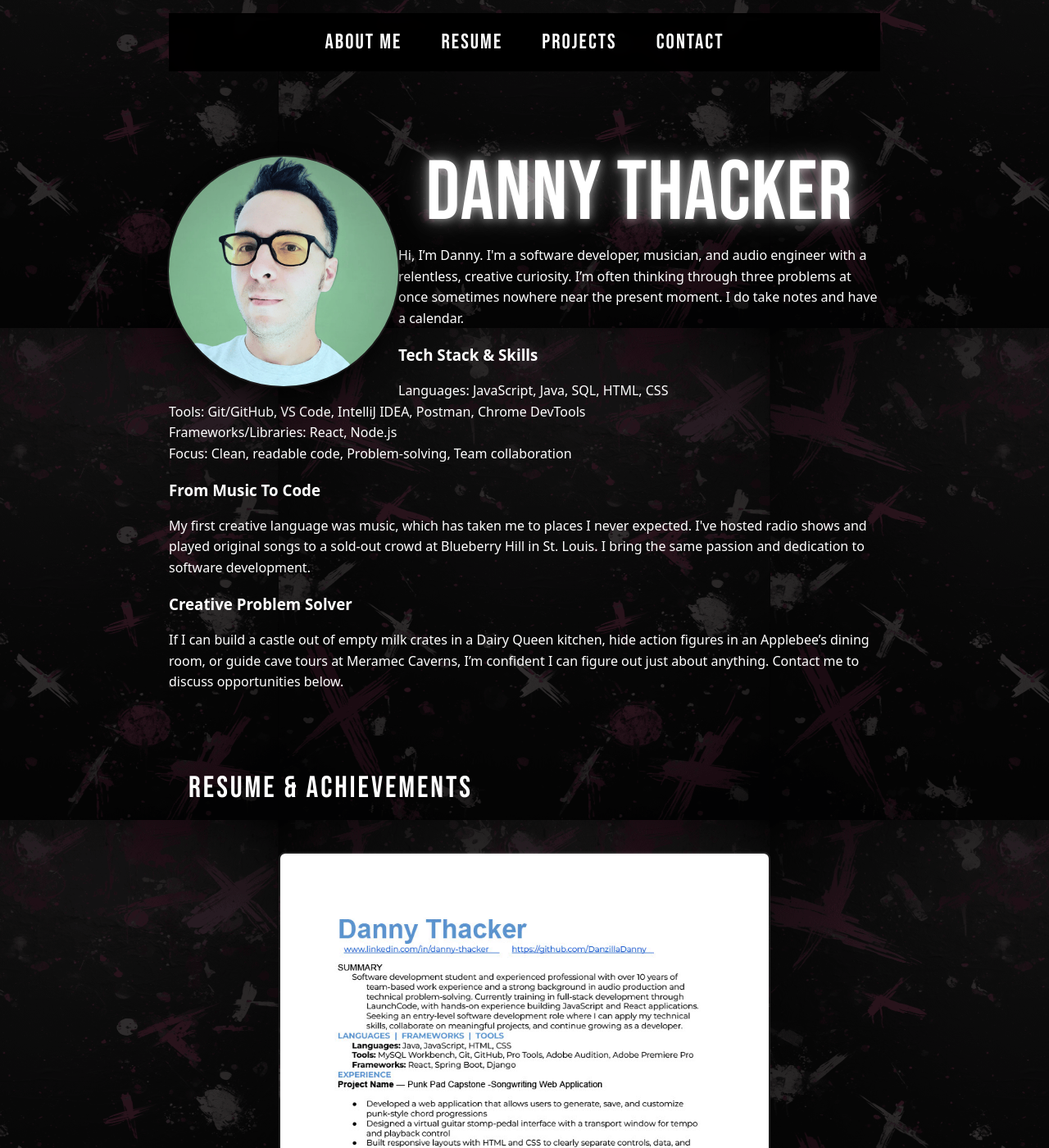
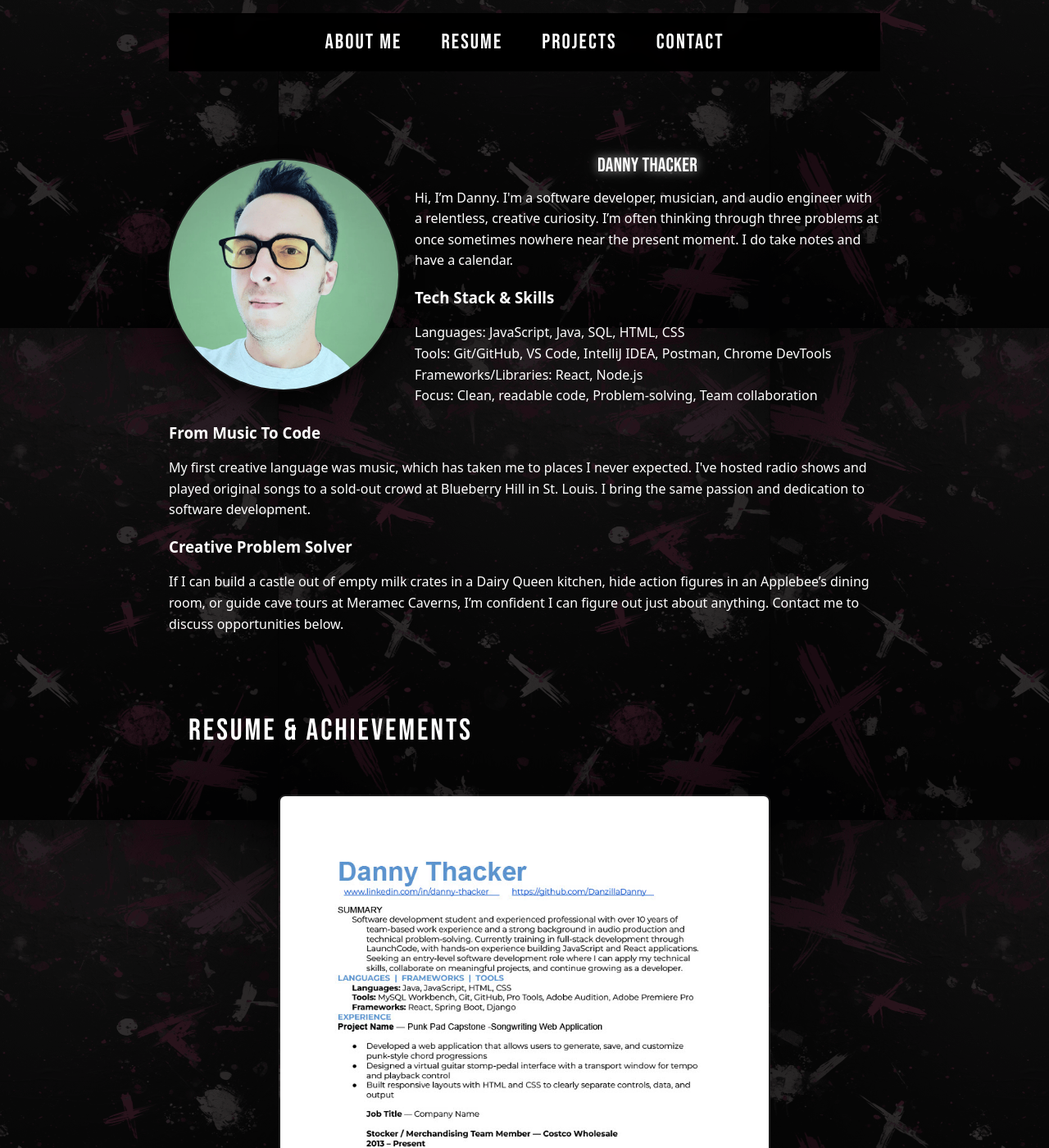
Before and after one commit to DanzillaDanny/DanzillaDanny.github.io, a Jekyll site: the page built from index.md, in a window 1280 px wide and 1400 px high. Shown: the whole window at 82% size. Built offline with Jekyll 4.4.1, drawn with Linux system fonts in a browser that asks for light colours.

Commit message:
alignment up top

```diff
--- a/assets/index.css
+++ b/assets/index.css
@@ -139,16 +139,6 @@ body::before {
     display: block;
 }
 
-.hero-name {
-  text-align: center;
-  margin: 0 0 1.25rem;
-  font-family: var(--display-font);
-  font-weight: 400;
-  letter-spacing: 0.01em;
-  line-height: 0.9;
-  font-size: clamp(4.2rem, 8vw, 6.5rem);
-}
-
 .profile-wrap {
   float: left;
   width: 280px;
@@ -157,9 +147,6 @@ body::before {
 
   border-radius: 50%;
   overflow: hidden;
-
-  padding: 0;
-  margin: 0;
 
   box-shadow:
     0 14px 28px rgba(0,0,0,0.6),
@@ -177,11 +164,8 @@ body::before {
 }
 
 .hero-text h1 {
-  font-size: clamp(4.2rem, 8vw, 6.5rem);
   margin: 0 auto;
   text-align: center;
-  display: block;
-
   font-family: var(--display-font);
   font-weight: 400;
   letter-spacing: 0.01em;
```
